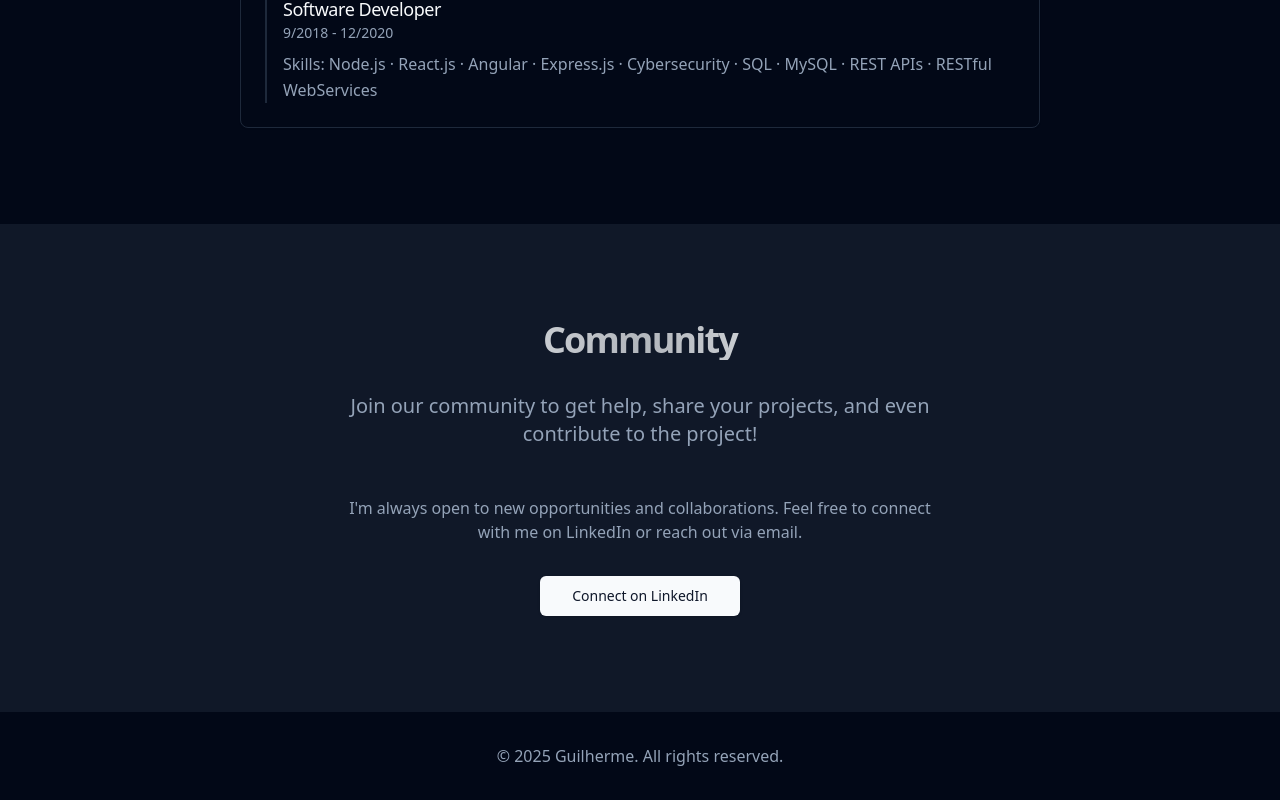
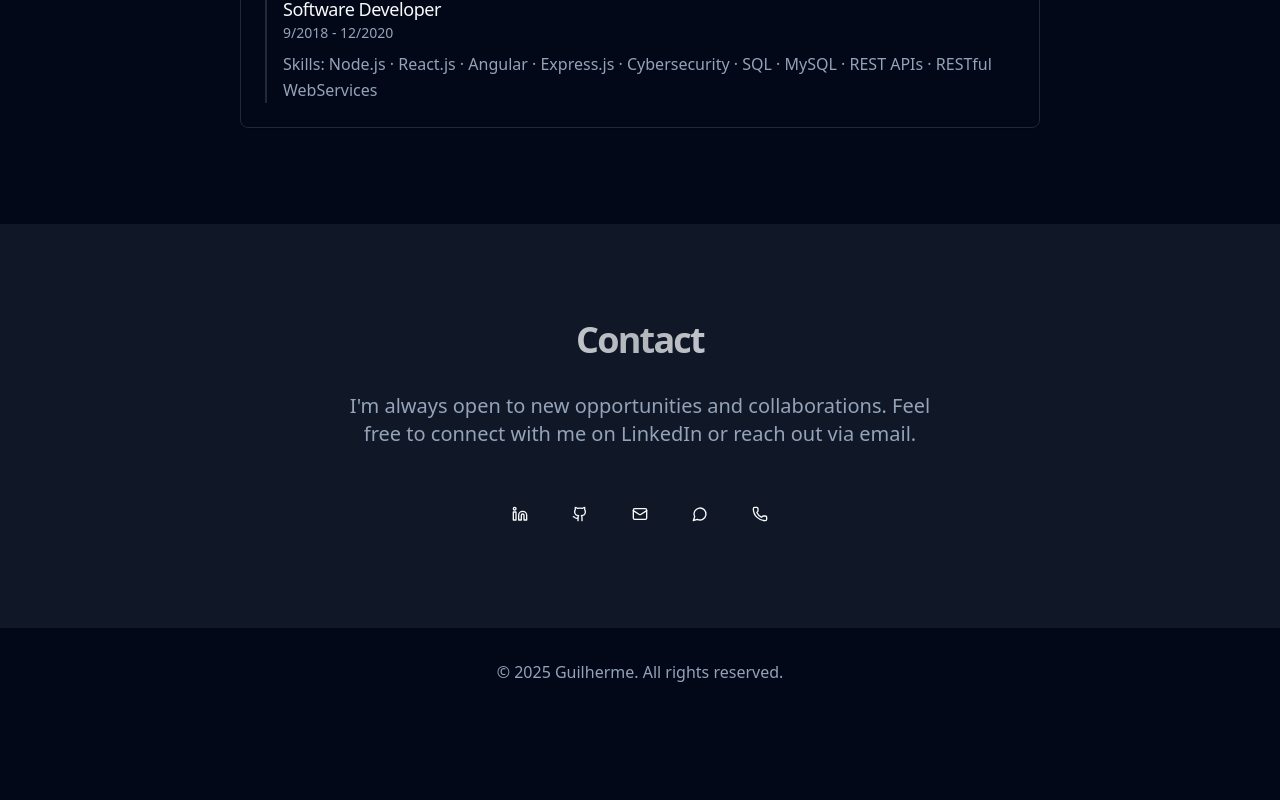
Before and after one commit to GuilhermeVozniak/portifolio, a Next.js app: page / in a window 1280 px wide. Shown: the part 4612-5412 px from the top of the page. After the commit the page ends 5328 px from the top, so only its background shows below. Built offline with nearby package versions, Linux system fonts and the light colour scheme; no server answers.

Commit message:
feat: contact

```diff
--- a/components/sections/contact.tsx
+++ b/components/sections/contact.tsx
@@ -1,4 +1,5 @@
 import { Person } from "@/mocks/profile";
+import { Github, Linkedin, Mail, Phone, MessageCircle } from "lucide-react";
 import { Button } from "@/components/ui/button";
 
 interface ContactProps {
@@ -10,24 +11,83 @@ export function Contact({ person }: ContactProps) {
     <section id="contact" className="container mx-auto px-4 py-24 bg-muted/50">
       <div className="max-w-[600px] mx-auto text-center">
         <h2 className="text-4xl font-bold mb-8 tracking-tighter bg-gradient-to-r from-primary via-primary/70 to-primary bg-clip-text text-transparent">
-          Community
+          Contact
         </h2>
         <p className="text-xl text-muted-foreground mb-12">
-          Join our community to get help, share your projects, and even
-          contribute to the project!
-        </p>
-        <p className="text-muted-foreground mb-8">
           I&apos;m always open to new opportunities and collaborations. Feel
           free to connect with me on LinkedIn or reach out via email.
         </p>
-        <div className="flex gap-4 justify-center">
-          <Button size="lg" asChild>
+        <div className="flex gap-6 justify-center">
+          <Button
+            size="icon"
+            variant="ghost"
+            className="rounded-full hover:scale-110 transition-transform"
+            asChild
+          >
             <a
               href={person.linkedInUrl}
               target="_blank"
               rel="noopener noreferrer"
+              title="Connect on LinkedIn"
             >
-              Connect on LinkedIn
+              <Linkedin className="h-6 w-6" />
+            </a>
+          </Button>
+
+          <Button
+            size="icon"
+            variant="ghost"
+            className="rounded-full hover:scale-110 transition-transform"
+            asChild
+          >
+            <a
+              href="https://github.com/GuilhermeVozniak"
+              target="_blank"
+              rel="noopener noreferrer"
+              title="View GitHub Profile"
+            >
+              <Github className="h-6 w-6" />
+            </a>
+          </Button>
+
+          <Button
+            size="icon"
+            variant="ghost"
+            className="rounded-full hover:scale-110 transition-transform"
+            asChild
+          >
+            <a
+              href="mailto:guilherme.vozniak.a@gmail.com"
+              title="Send me an email"
+            >
+              <Mail className="h-6 w-6" />
+            </a>
+          </Button>
+
+          <Button
+            size="icon"
+            variant="ghost"
+            className="rounded-full hover:scale-110 transition-transform"
+            asChild
+          >
+            <a
+              href="https://wa.me/5511987187444"
+              target="_blank"
+              rel="noopener noreferrer"
+              title="WhatsApp (Brazil): +55 11 98718-7444"
+            >
+              <MessageCircle className="h-6 w-6" />
+            </a>
+          </Button>
+
+          <Button
+            size="icon"
+            variant="ghost"
+            className="rounded-full hover:scale-110 transition-transform"
+            asChild
+          >
+            <a href="tel:+393349432089" title="Phone (Italy): +39 334 943 2089">
+              <Phone className="h-6 w-6" />
             </a>
           </Button>
         </div>
```
